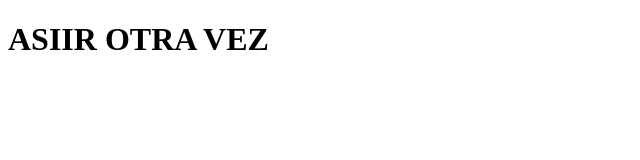
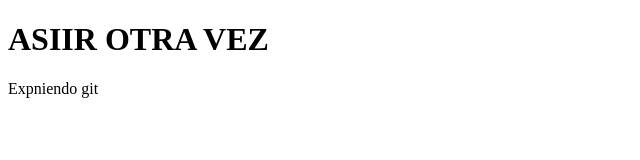
Before and after one commit to juan-salesianos/repositorio, a plain HTML site: page index.html in a window 1280 px wide. Shown: the whole page, without its empty margins (0-640 px from the left). Drawn offline with Linux system fonts and the light colour scheme.

Commit message:
añadiendo parrafo

```diff
--- a/index.html
+++ b/index.html
@@ -5,6 +5,8 @@
     <meta name="viewport" content="width=device-width, initial-scale=1.0">
     <title>ASIR 2</title>
     <h1>ASIIR OTRA VEZ</h1>
+
+    <p>Expniendo git</p>
 </head>
 <body>
 
```
